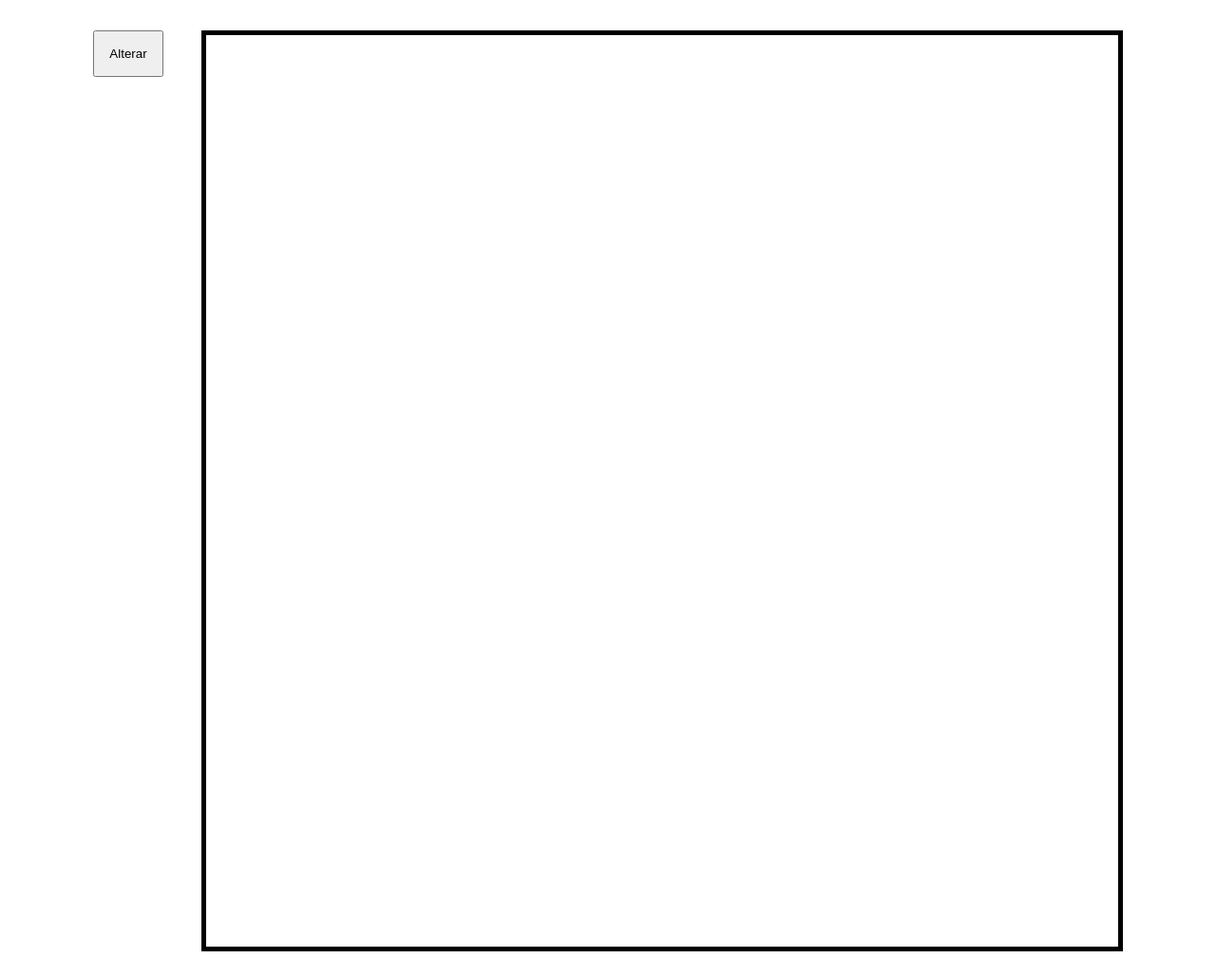
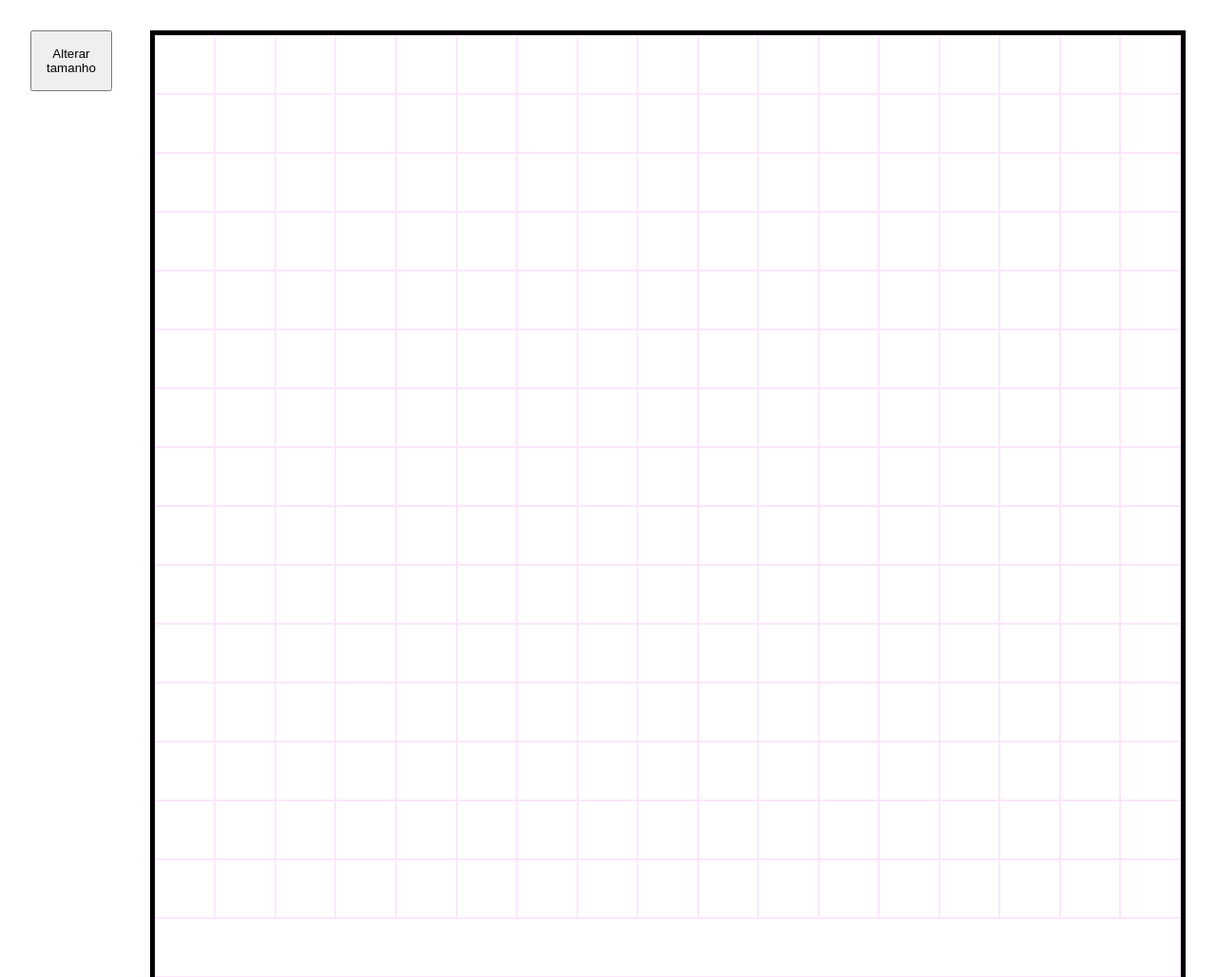
Before and after one commit to Blastonn/Etch-a-Sketch, a plain HTML site: page index.html in a window 1280 px wide. Shown: the top 1029 px of the page at 95% size. Drawn offline with Linux system fonts and the light colour scheme.

Commit message:
Feat - Adicionar mudanca de tela e opacidade
Adicionado funcao de mudanda de tela e outra
funcao que altera opacidade dos quadrados.

```diff
--- a/index.html
+++ b/index.html
@@ -10,8 +10,8 @@
     <body>
         <div class="container">
             <div class="btn">
-                <button>Alterar</button>
-                </div>
+                <button>Alterar tamanho</button>
+            </div>
         </div>
 
     </body>
--- a/script.js
+++ b/script.js
@@ -6,7 +6,8 @@ gridQuadrado.classList.add("grid");
 container.appendChild(gridQuadrado);
 const larguraArea = 960;
 const alturaArea = 960;
-const tamanhoQuadrado = 160;
+let quadradosPorLinha = 16;
+let quadradosPorColuna = 16;
 
 
 function randomColor(num){
@@ -14,29 +15,65 @@ function randomColor(num){
 }
 
 function adicionarQuadrados(){
-    const quadradosPorLinha = Math.floor(larguraArea/tamanhoQuadrado);
-    const quadradosPorColuna = Math.floor(alturaArea/tamanhoQuadrado);
+    gridQuadrado.innerText = "";
+    tamanhoQuadrado = larguraArea / quadradosPorLinha;
 
 
     for(i=0; i < quadradosPorLinha; i++){
         for(u= 0; u < quadradosPorColuna; u++){
             const quadrado = document.createElement("div");
             quadrado.classList.add("quadrado");
+            console.log(quadrado.style.width = `${tamanhoQuadrado}px`);
+            quadrado.style.height = `${tamanhoQuadrado}px`;
             gridQuadrado.appendChild(quadrado);
         }
     }
     pintarQuadrados();
+    opacidadeQuadrados();
 }
 
 function pintarQuadrados(){
     const divQuadrados = document.querySelectorAll(".grid .quadrado");
     divQuadrados.forEach(divQe => {
-        divQe.addEventListener("mouseover", () => {
+        divQe.addEventListener("mouseover", (e) => {
             const rnd = `rgb(${randomColor(255)}, ${randomColor(255)}, ${randomColor(255)})`;
-            divQe.style.backgroundColor = rnd;
+            divQe.style.backgroundColor = "pink";
      });
-
 });
 }
+function opacidadeQuadrados(){
+    const divQuadrados = document.querySelectorAll(".grid .quadrado");
+    divQuadrados.forEach(divQe => {
+        divQe.addEventListener("mouseout", (e) => {
+            let opacidadeatual = parseFloat(window.getComputedStyle(divQe).opacity);
 
+            divQe.style.opacity = opacidadeatual + 0.30;
+
+     });
+});
+
+}
+
+
+const button = document.querySelector(".btn");
+
+
+function mudarTela(){
+    button.addEventListener("click", () =>{
+        let valorUsu = parseInt(window.prompt("Digite o tamanho que deseja de um a cem: ", "0"));
+
+       if(valorUsu >= 1 && valorUsu < 100 ){
+
+        quadradosPorLinha = valorUsu;
+        quadradosPorColuna = valorUsu;
+
+
+        adicionarQuadrados();
+       }else{
+        alert('Digite algo novamente entre 1 e 100');
+       }
+    });
+}
+
+mudarTela();
 adicionarQuadrados();
--- a/style.css
+++ b/style.css
@@ -6,7 +6,6 @@ body{
 button{
     display: flex;
     padding: 15px;
-
 }
 
 .container{
@@ -19,11 +18,9 @@ button{
 
 .grid{
     display: flex;
-    width: 960px;
-    height: auto;
+    width: auto;
     background-color: white;
     flex-wrap: wrap;
-    justify-content: center;
     border: solid 5px black;
 }
 
@@ -31,11 +28,13 @@ button{
     display: flex;
     width: 160px;
     height: 160px;
+    flex: auto;
+    border: solid 1px violet ;
+    opacity: 20%;
 }
 
 .btn{
     display: flex;
-
     margin-bottom: auto;
     margin-right: 40px;
 }
```
